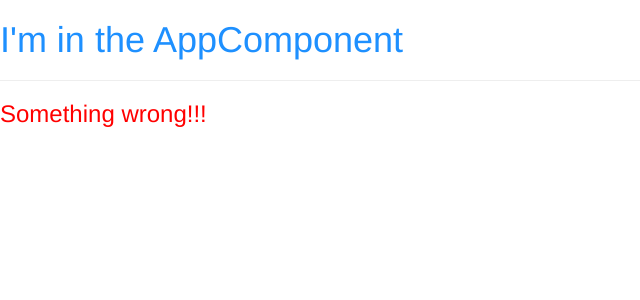
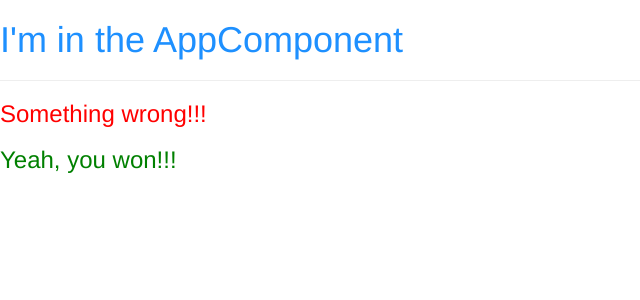
Before and after one commit to seaboyz/angular, an Angular app: page / in a window 1280 px wide. Shown: the top 300 px of the page, without its empty margins (0-640 px from the left). Built offline with nearby package versions, Linux system fonts and the light colour scheme.

Commit message:
Add success component

```diff
--- a/src/app/app.component.html
+++ b/src/app/app.component.html
@@ -1,3 +1,4 @@
 <h1>I'm in the AppComponent</h1>
 <hr>
 <app-warning-alert></app-warning-alert>
+<app-success-alert></app-success-alert>
--- a/src/app/app.module.ts
+++ b/src/app/app.module.ts
@@ -6,6 +6,7 @@ import { AppRoutingModule } from './app-routing.module';
 import { AppComponent } from './app.component';
 import { ServerComponent } from "./server/server.component";
 import { ServersComponent } from './servers/servers.component';
+import { SuccessAlertComponent } from "./success-alert/app-success-alert.component";
 import { WarningAlertComponent } from "./warning-alert/warning-alert.component";
 
 @NgModule({
@@ -13,7 +14,8 @@ import { WarningAlertComponent } from "./warning-alert/warning-alert.component";
     AppComponent,
     ServerComponent,
     ServersComponent,
-    WarningAlertComponent
+    WarningAlertComponent,
+    SuccessAlertComponent
   ],
   imports: [
     BrowserModule,
--- /dev/null
+++ b/src/app/success-alert/app-success-alert.component.css
@@ -0,0 +1,3 @@
+h3 {
+    color: green;
+}
--- /dev/null
+++ b/src/app/success-alert/app-success-alert.component.html
@@ -0,0 +1 @@
+<h3>Yeah, you won!!!</h3>
```
Also changed, not shown: src/app/success-alert/app-success-alert.component.ts (added, +11 -0 lines).
